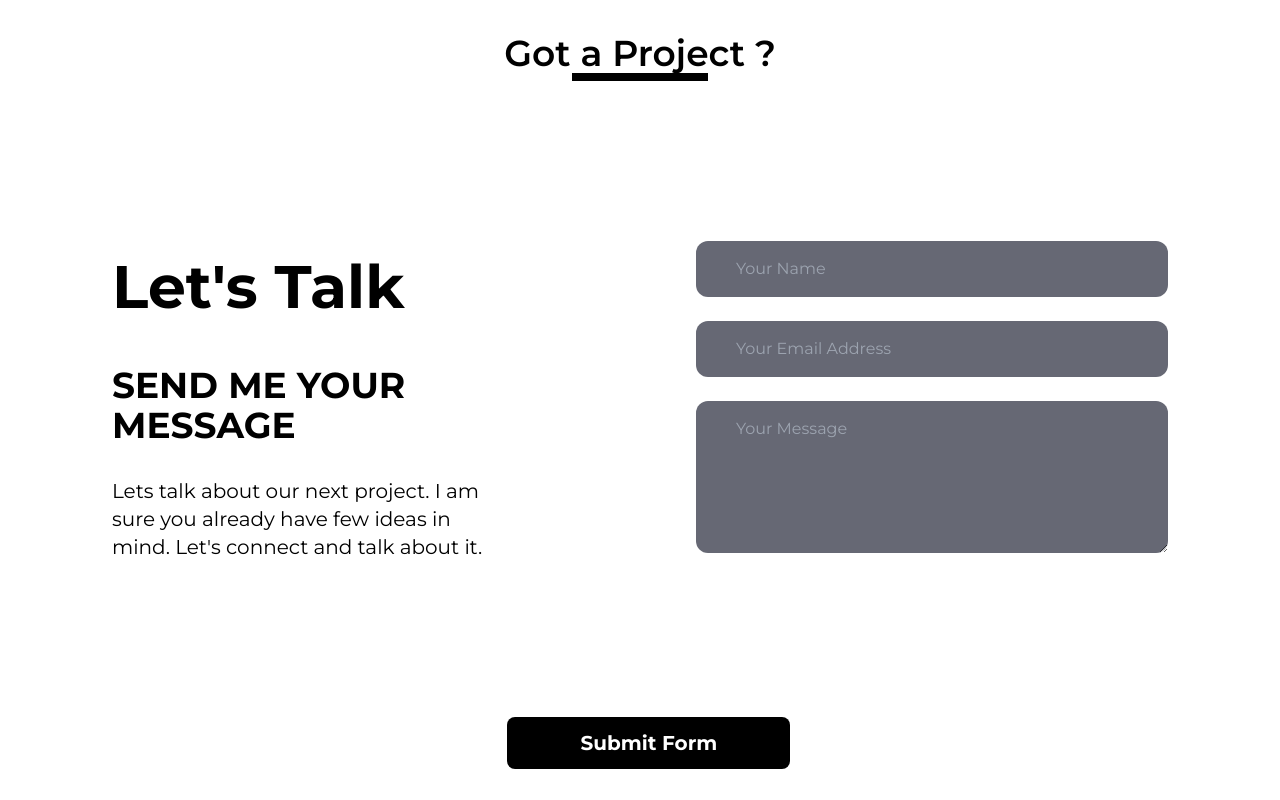
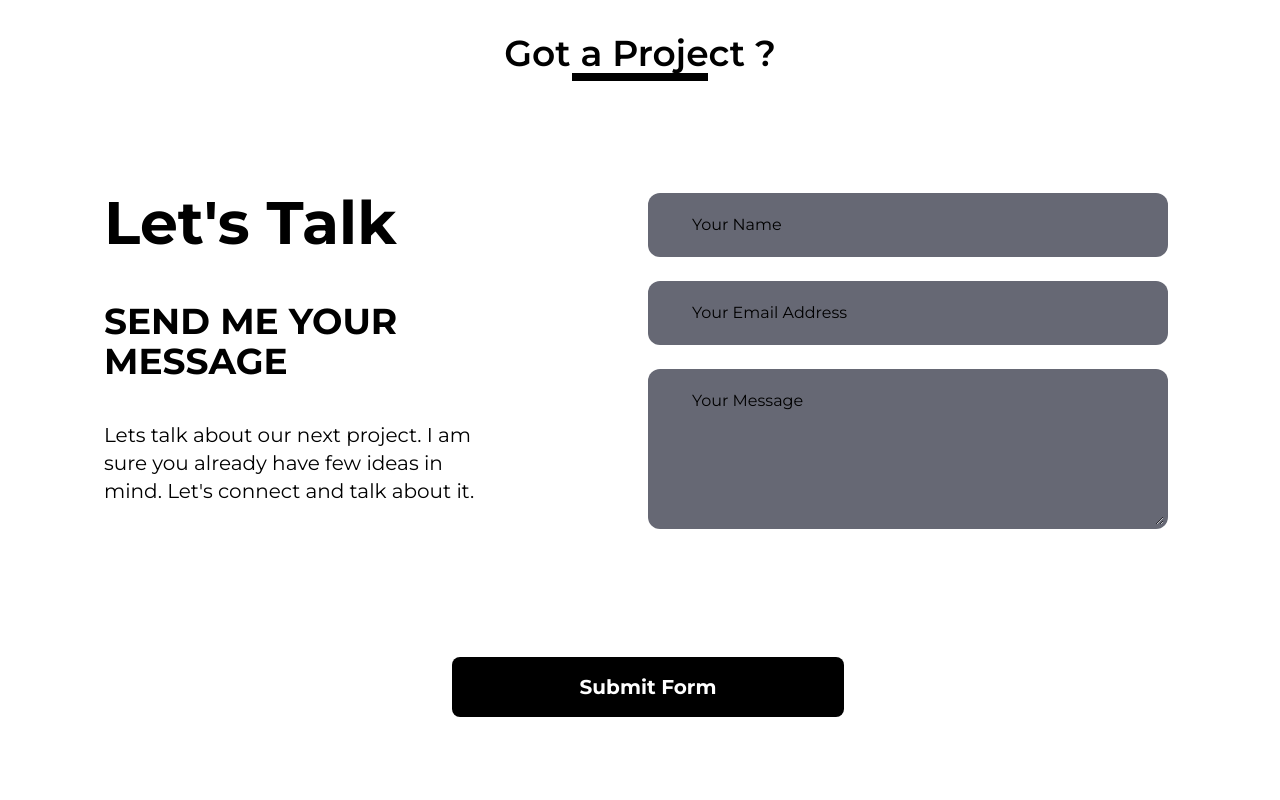
Before and after one commit to codegiyu/portfolio-stanley, a Next.js app: page / in a window 1280 px wide. Shown: the part 1540-2340 px from the top of the page. Built offline with nearby package versions, Linux system fonts and the light colour scheme.

Commit message:
added functionality to the form

```diff
--- /dev/null
+++ b/components/Alert.jsx
@@ -0,0 +1,38 @@
+import React from "react";
+import { useEffect } from "react";
+
+
+const Alert = (props) => {
+    const {alert, setAlert } = props.alertProps;
+
+    let background = alert.type === "error" ? "bg-red" : "bg-green"
+
+    const handleCancelAlert = () => {
+        setAlert({message: "", type: null})
+    }
+
+    useEffect(() => {
+        if(alert.type !== null){
+            setTimeout(() => {
+                setAlert({message: "", type: null})
+            }, 5000)
+        }
+    }, [alert.type])
+
+    if(alert.type == null){
+        return <></>
+    }
+
+    return (
+        <div className="w-[90%] md:w-[500px] fixed top-[80px] left-[50%] -translate-x-[50%]">
+            <div className={`w-full px-4 py-2 flex gap-6 items-center justify-between ${background} text-white font-inter rounded-md`}>
+                <p className="text-white">{ alert.message }</p>
+                <button onClick={ handleCancelAlert } className="font-semibold text-sm bg-transparent outline-none border-none active:scale-95">
+                    x
+                </button>
+            </div>
+        </div>
+    )
+}
+
+export default Alert
--- a/components/ContactSection.jsx
+++ b/components/ContactSection.jsx
@@ -1,58 +1,140 @@
-import { useRef, useState } from "react"
+import { useState } from "react"
+import helpers from "../helpers";
+import Alert from "./Alert";
 
-const initialFormValues = {
-    name : "",
-    message: "",
-    // email:""
-}
 
 const ContactSection = () => {
+    const initialFormValues = {
+        name : "",
+        message: "",
+        email:""
+    };
+
+    // state to set the alert on the form
+    const[alert, setAlert] = useState({message:"", type:null});
+
+    const [isSubmitting, setIsSubmitting] =  useState(false);
 
     // using use state method to store the values from the input
     const [formValues, setFormValues]= useState(initialFormValues);
 
-    const emailRef = useRef(null);
+    // checking Form error values
+
+    const [formErrorValues, setFormErrorValues] = useState(initialFormValues);
+
+    // Function to handle blur on inputs errors
+
+    const handleBlur = (e) =>{
+        let type = e.target.type, name = e.target.name, value = e.target.value;
+        try {
+            if (value) {
+                if (type === "email") {
+                    if (!/(([^<>()[\]\\.,;:\s@"]+(\.[^<>()[\]\\.,;:\s@"]+)*)|(".+"))@[*[a-zA-Z0-9-]+\.[a-zA-Z0-9-.]+]*/.test(value)) {
+                        throw new Error("Invalid Email Address")
+                    }
+                } else if (name === "name") {
+                    if (!/^[a-z\-\.]{2,}( [a-z\-\.]{2,})*$/i.test(value.trim())) throw new Error("Invalid Name")
+                } else if (name === "message") {
+                    if (!/^(?=.*[A-Za-z]).{2,}$/i.test(value.trim())) throw new Error("Invalid Message")
+                }
+            }
+
+            setFormErrorValues((prevState) => {
+                return { ...prevState, [name]: "" }
+            })
+
+        } catch (err) {
+
+            setFormErrorValues((prevState) => {
+                return { ...prevState, [name]: err.message }
+            })
+        }
+
+    }
+
+    // const emailRef = useRef(null);
 
     const handleInputChange = (e) => {
+        let type = e.target.type, name = e.target.name, value = e.target.value;
         // update form values on any change
         setFormValues((prevState) =>{
-            return {...prevState, [e.target.name]: e.target.value}
+            return {...prevState, [name]: value}
         })
+    }
 
-    }
-    console.log(emailRef.current?.value)
-    const handleFormSubmit = (e) =>{
+
+    const handleFormSubmit = async (e) =>{
         e.preventDefault();
-        console.log(formValues, emailRef.current?.value);
+        console.log(formValues);
+        if(helpers.allFieldsAreErrorFree(formErrorValues)){
+            try {
+                setIsSubmitting(true);
+                const response = await fetch("/api/contact", {
+                    method: "POST",
+                    body: JSON.stringify(formValues),
+                    headers: {
+                        'Accept': 'application/json, text/plain, */*',
+                        "Content-Type": "application/json"
+                    }
+                })
+                setIsSubmitting(false);
+                if(response.status === 200){
+                    const responseBody = await response.text();
+                    const readAbleResponse = JSON.parse(responseBody);
+                    setAlert({message:"Message sent Successfully", type: 'success'})
+                    console.log(readAbleResponse);
+                    setFormValues(initialFormValues);
+
+                }else{
+                    throw new Error (response.statusText)
+                }
+            } catch (error) {
+                setAlert({message:error.message, type:'error'});
+            }
+
+        }else{
+            setAlert({message:'Please resolve all input fields', type:'error'});
+        }
+
     }
     return (
         <div className="relative flex flex-col bg-transparent px-4 py-8 lg:py-24 sm:px-8 md:px-16 lg:px-[2.5rem] font-montserrat">
+                  {/* Got a project */}
             <div className="mx-auto px-2 mb-[40px] w-sm md:w-md">
                 <h2 className="font-semibold text-4xl text-center">Got a Project ?</h2>
                 <hr className="mx-auto border-4 border-solid border-[#000] w-[50%]"/>
             </div>
 
+           <Alert alertProps={{alert, setAlert}} />
+
            {/* Form Container */}
-            <form onSubmit={handleFormSubmit} className="flex flex-col space-y-6 py-2 md:px-16 md:py-10 items-start md:flex-row md:justify-between md:items-center md:space-x-24 md:space-y-0 w-full">
-                {/* Message Conatiner */}
-                <div className="flex flex-col items-start px-2 md:py-8 space-y-12 text-left md:space-y-26 w-[100%] md:w-[50%]">
-                    <h2 className="font-extrabold text-5xl md:text-6xl">Let's Talk</h2>
-                    <div>
-                        <h2 className="max-w-sm font-bold text-3xl md:text-4xl mb-8">SEND ME YOUR MESSAGE</h2>
-                        <p className="text-l md:text-xl max-w-sm">Lets talk about our next project. I am sure you already have few ideas in mind. Let's connect and talk about it.</p>
+            <form onSubmit={handleFormSubmit} className="flex flex-col md:px-16 md:py-10 md:justify-between md:items-center md:space-x-24 md:space-y-0">
+                <div className="flex flex-col md:flex-row w-full md:mb-24 md:py-8">
+                    {/* Message Conatiner -left items */}
+                    <div className="md:w-[50%]">
+                        <h1 className="font-extrabold text-5xl mb-12 md:text-6xl">Let's Talk</h1>
+                        <h2 className="max-w-sm font-bold text-3xl md:text-4xl mb-8 md:mb-10">SEND ME YOUR MESSAGE</h2>
+                        <p className="md:leading-7 text-l md:text-xl max-w-sm">Lets talk about our next project. I am sure you already have few ideas in mind. Let's connect and talk about it.</p>
+                    </div>
+
+                    {/* Input container */}
+                    <div className="flex flex-col space-y-6 items-center w-[100%] md:w-[50%] px-2 py-8 md:py-0 text-white">
+                            {/* Input section */}
+                        <input type="text" onChange={handleInputChange} onBlur={handleBlur} id="name" name="name" value={formValues.name} className={`w-[100%] px-10 py-4 rounded-xl focus:outline-none bg-grey border-4 placeholder:text-black ${formErrorValues.name ? "border-red" : "border-transparent"}`} placeholder="Your Name" required/>
+
+                        <input type="email" onChange={handleInputChange} onBlur={handleBlur} value={formValues.email} id="email" name="email" className={`w-[100%] px-10 py-4 rounded-xl focus:outline-none bg-grey placeholder:text-black border-4  ${formErrorValues.email ? "border-red" : "border-transparent"}`} placeholder="Your Email Address" required/>
+
+                        <textarea onChange={handleInputChange} onBlur={handleBlur} className={`bg-grey w-[100%] px-10 py-4 focus:outline-none rounded-xl placeholder:text-black border-4  ${formErrorValues.message ? "border-red" : "border-transparent"}`} name="message" rows={5} id="message" placeholder="Your Message" required value={formValues.message}
+                        >
+                        </textarea>
                     </div>
                 </div>
-                {/* Input container */}
-                <div className="flex flex-col space-y-6 items-center w-[100%] md:w-[50%] px-2 py-8 md:py-20">
-                    <input type="text" onChange={handleInputChange} id="name" name="name" value={formValues.name} className="w-[100%] px-10 py-4 rounded-xl focus:outline-none bg-grey" placeholder="Your Name" required/>
-                    <input type="email" onChange={handleInputChange} value={formValues.email} id="email" name="email" className="w-[100%] px-10 py-4 rounded-xl focus:outline-none bg-grey" placeholder="Your Email Address" required/>
-                    <textarea onChange={handleInputChange} className="bg-grey w-[100%] px-10 py-4 focus:outline-none rounded-xl" name="message" rows={5} id="message" placeholder="Your Message" required value={formValues.message}
-                    >
-                    </textarea>
-                    {/* Submit Button */}
-                    <div className="relative md:w-[60%]">
-                        <button type="submit" className="md:-bottom-48 md:right-[100%] md:absolute md:w-[100%] md:text-xl text-center font-bold text-white bg-[#000] px-8 py-3 rounded-lg">Submit Form</button>
-                    </div>
+
+                {/* Submit Button */}
+                <div className="mx-auto">
+                    <button type="submit" disabled={isSubmitting} className="md:mr-20 md:text-xl text-center font-bold text-white bg-[#000] px-8 py-3 md:py-4 md:px-32 rounded-lg md:self-center disabled:cursor-not-allowed">
+                        {isSubmitting ? "Submitting Form..." : "Submit Form"}
+                    </button>
                 </div>
             </form>
         </div>
--- /dev/null
+++ b/helpers/allFieldsAreErrorFree.js
@@ -0,0 +1,6 @@
+const allFieldsAreErrorFree = (obj) => {
+    const propValues = Object.values(obj);
+    return propValues.every(x => x.length === 0);
+}
+
+export default allFieldsAreErrorFree;
--- /dev/null
+++ b/helpers/index.js
@@ -0,0 +1,7 @@
+import allFieldsAreErrorFree from "./allFieldsAreErrorFree";
+
+const helpers = {
+    allFieldsAreErrorFree
+}
+
+export default helpers;
--- a/styles/styles.css
+++ b/styles/styles.css
@@ -573,12 +573,24 @@ video {
   position: static;
 }
 
+.fixed{
+  position: fixed;
+}
+
 .absolute{
   position: absolute;
 }
 
 .relative{
   position: relative;
+}
+
+.top-\[80px\]{
+  top: 80px;
+}
+
+.left-\[50\%\]{
+  left: 50%;
 }
 
 .top-\[220px\]{
@@ -725,6 +737,10 @@ video {
   width: 100%;
 }
 
+.w-\[90\%\]{
+  width: 90%;
+}
+
 .w-\[50\%\]{
   width: 50%;
 }
@@ -755,10 +771,6 @@ video {
 
 .w-\[80\%\]{
   width: 80%;
-}
-
-.w-\[90\%\]{
-  width: 90%;
 }
 
 .w-fit{
@@ -790,22 +802,6 @@ video {
   width: 1rem;
 }
 
-.w-\[\]{
-  width: ;
-}
-
-.w-\[70\]{
-  width: 70;
-}
-
-.w-\[70\%\]{
-  width: 70%;
-}
-
-.w-\[0\%\]{
-  width: 0%;
-}
-
 .max-w-sm{
   max-width: 24rem;
 }
@@ -826,6 +822,11 @@ video {
   transform-origin: bottom left;
 }
 
+.-translate-x-\[50\%\]{
+  --tw-translate-x: -50%;
+  transform: translate(var(--tw-translate-x), var(--tw-translate-y)) rotate(var(--tw-rotate)) skewX(var(--tw-skew-x)) skewY(var(--tw-skew-y)) scaleX(var(--tw-scale-x)) scaleY(var(--tw-scale-y));
+}
+
 .flex-col{
   flex-direction: column;
 }
@@ -836,10 +837,6 @@ video {
 
 .flex-nowrap{
   flex-wrap: nowrap;
-}
-
-.items-start{
-  align-items: flex-start;
 }
 
 .items-center{
@@ -904,12 +901,6 @@ video {
   margin-bottom: calc(1.5rem * var(--tw-space-y-reverse));
 }
 
-.space-y-12 > :not([hidden]) ~ :not([hidden]){
-  --tw-space-y-reverse: 0;
-  margin-top: calc(3rem * calc(1 - var(--tw-space-y-reverse)));
-  margin-bottom: calc(3rem * var(--tw-space-y-reverse));
-}
-
 .overflow-hidden{
   overflow: hidden;
 }
@@ -926,6 +917,10 @@ video {
   border-radius: 10px;
 }
 
+.rounded-md{
+  border-radius: 0.375rem;
+}
+
 .rounded-xl{
   border-radius: 0.75rem;
 }
@@ -952,6 +947,10 @@ video {
 
 .border-solid{
   border-style: solid;
+}
+
+.border-none{
+  border-style: none;
 }
 
 .border-\[\#000\]{
@@ -959,6 +958,15 @@ video {
   border-color: rgb(0 0 0 / var(--tw-border-opacity));
 }
 
+.border-red{
+  --tw-border-opacity: 1;
+  border-color: rgb(228 95 95 / var(--tw-border-opacity));
+}
+
+.border-transparent{
+  border-color: transparent;
+}
+
 .bg-black{
   --tw-bg-opacity: 1;
   background-color: rgb(0 0 0 / var(--tw-bg-opacity));
@@ -974,6 +982,16 @@ video {
   background-color: rgb(255 255 255 / var(--tw-bg-opacity));
 }
 
+.bg-red{
+  --tw-bg-opacity: 1;
+  background-color: rgb(228 95 95 / var(--tw-bg-opacity));
+}
+
+.bg-green{
+  --tw-bg-opacity: 1;
+  background-color: rgb(4 255 34 / var(--tw-bg-opacity));
+}
+
 .bg-transparent{
   background-color: transparent;
 }
@@ -1038,6 +1056,11 @@ video {
   padding-right: 60px;
 }
 
+.py-2{
+  padding-top: 0.5rem;
+  padding-bottom: 0.5rem;
+}
+
 .py-8{
   padding-top: 2rem;
   padding-bottom: 2rem;
@@ -1048,11 +1071,6 @@ video {
   padding-right: 0.5rem;
 }
 
-.py-2{
-  padding-top: 0.5rem;
-  padding-bottom: 0.5rem;
-}
-
 .px-10{
   padding-left: 2.5rem;
   padding-right: 2.5rem;
@@ -1099,10 +1117,6 @@ video {
   padding-bottom: 200px;
 }
 
-.text-left{
-  text-align: left;
-}
-
 .text-center{
   text-align: center;
 }
@@ -1137,6 +1151,11 @@ video {
   font-size: 20px;
 }
 
+.text-sm{
+  font-size: 0.875rem;
+  line-height: 1.25rem;
+}
+
 .text-4xl{
   font-size: 2.25rem;
   line-height: 2.5rem;
@@ -1165,11 +1184,6 @@ video {
   font-size: 40px;
 }
 
-.text-sm{
-  font-size: 0.875rem;
-  line-height: 1.25rem;
-}
-
 .text-\[44px\]{
   font-size: 44px;
 }
@@ -1254,6 +1268,11 @@ video {
 .outline-none{
   outline: 2px solid transparent;
   outline-offset: 2px;
+}
+
+.blur{
+  --tw-blur: blur(8px);
+  filter: var(--tw-blur) var(--tw-brightness) var(--tw-contrast) var(--tw-grayscale) var(--tw-hue-rotate) var(--tw-invert) var(--tw-saturate) var(--tw-sepia) var(--tw-drop-shadow);
 }
 
 .blur-\[32vw\]{
@@ -1285,6 +1304,16 @@ video {
   color: rgb(250 250 250 / var(--tw-text-opacity));
 }
 
+.placeholder\:text-black::-moz-placeholder{
+  --tw-text-opacity: 1;
+  color: rgb(0 0 0 / var(--tw-text-opacity));
+}
+
+.placeholder\:text-black::placeholder{
+  --tw-text-opacity: 1;
+  color: rgb(0 0 0 / var(--tw-text-opacity));
+}
+
 .hover\:text-blue:hover{
   --tw-text-opacity: 1;
   color: rgb(58 110 241 / var(--tw-text-opacity));
@@ -1314,6 +1343,16 @@ video {
   outline-offset: 2px;
 }
 
+.active\:scale-95:active{
+  --tw-scale-x: .95;
+  --tw-scale-y: .95;
+  transform: translate(var(--tw-translate-x), var(--tw-translate-y)) rotate(var(--tw-rotate)) skewX(var(--tw-skew-x)) skewY(var(--tw-skew-y)) scaleX(var(--tw-scale-x)) scaleY(var(--tw-scale-y));
+}
+
+.disabled\:cursor-not-allowed:disabled{
+  cursor: not-allowed;
+}
+
 @media (min-width: 425px){
   .sm\:h-\[10\%\]{
     height: 10%;
@@ -1326,181 +1365,40 @@ video {
 }
 
 @media (min-width: 768px){
-  .md\:absolute{
-    position: absolute;
-  }
-
-  @media (min-width: 768px){
-    .md\:md\:absolute{
-      position: absolute;
-    }
-  }
-
-  .md\:-bottom-4{
-    bottom: -1rem;
-  }
-
-  .md\:-bottom-8{
-    bottom: -2rem;
-  }
-
-  .md\:-bottom-48{
-    bottom: -12rem;
-  }
-
-  .md\:-bottom-36{
-    bottom: -9rem;
-  }
-
-  .md\:-left-16{
-    left: -4rem;
-  }
-
-  .md\:-left-48{
-    left: -12rem;
-  }
-
-  .md\:left-48{
-    left: 12rem;
-  }
-
-  .md\:right-48{
-    right: 12rem;
-  }
-
-  .md\:right-56{
-    right: 14rem;
-  }
-
-  .md\:right-1\/2{
-    right: 50%;
-  }
-
-  .md\:-left-24{
-    left: -6rem;
-  }
-
-  .md\:left-24{
-    left: 6rem;
-  }
-
-  .md\:right-1\/3{
-    right: 33.333333%;
-  }
-
-  .md\:right-\[\]{
-    right: ;
-  }
-
-  .md\:right-\[60\%\]{
-    right: 60%;
-  }
-
-  .md\:right-\[80\%\]{
-    right: 80%;
-  }
-
-  .md\:right-\[100\%\]{
-    right: 100%;
-  }
-
-  .md\:right-\[180\%\]{
-    right: 180%;
-  }
-
-  .md\:-right-\[180\%\]{
-    right: -180%;
-  }
-
-  .md\:right-\[160\%\]{
-    right: 160%;
-  }
-
-  .md\:right-\[10\%\]{
-    right: 10%;
-  }
-
-  .md\:right-\[140\%\]{
-    right: 140%;
-  }
-
-  .md\:right-\[130\%\]{
-    right: 130%;
-  }
-
-  .md\:right-\[120\%\]{
-    right: 120%;
-  }
-
-  .md\:right-\[110\%\]{
-    right: 110%;
-  }
-
-  .md\:mx-auto{
-    margin-left: auto;
-    margin-right: auto;
+  .md\:mb-24{
+    margin-bottom: 6rem;
+  }
+
+  .md\:mb-10{
+    margin-bottom: 2.5rem;
+  }
+
+  .md\:mr-20{
+    margin-right: 5rem;
   }
 
   .md\:mb-16{
     margin-bottom: 4rem;
   }
 
-  .md\:flex{
-    display: flex;
-  }
-
   .md\:w-4\/5{
     width: 80%;
   }
 
+  .md\:w-\[500px\]{
+    width: 500px;
+  }
+
   .md\:w-\[50\%\]{
     width: 50%;
   }
 
-  .md\:w-\[1\]{
-    width: 1;
-  }
-
-  .md\:w-\[100\%\]{
-    width: 100%;
-  }
-
-  .md\:w-\[100\]{
-    width: 100;
-  }
-
-  @media (min-width: 768px){
-    .md\:md\:w-\[100\%\]{
-      width: 100%;
-    }
-  }
-
-  .md\:w-\[70\%\]{
-    width: 70%;
-  }
-
-  .md\:w-\[60\%\]{
-    width: 60%;
-  }
-
-  .md\:w-\[0\%\]{
-    width: 0%;
-  }
-
   .md\:flex-row{
     flex-direction: row;
   }
 
-  .md\:flex-col{
-    flex-direction: column;
-  }
-
   .md\:items-center{
     align-items: center;
-  }
-
-  .md\:justify-center{
-    justify-content: center;
   }
 
   .md\:justify-between{
@@ -1519,14 +1417,8 @@ video {
     margin-bottom: calc(0px * var(--tw-space-y-reverse));
   }
 
-  .md\:space-y-28 > :not([hidden]) ~ :not([hidden]){
-    --tw-space-y-reverse: 0;
-    margin-top: calc(7rem * calc(1 - var(--tw-space-y-reverse)));
-    margin-bottom: calc(7rem * var(--tw-space-y-reverse));
-  }
-
-  .md\:border-4{
-    border-width: 4px;
+  .md\:self-center{
+    align-self: center;
   }
 
   .md\:px-16{
@@ -1534,14 +1426,19 @@ video {
     padding-right: 4rem;
   }
 
-  .md\:py-20{
-    padding-top: 5rem;
-    padding-bottom: 5rem;
-  }
-
-  .md\:py-6{
-    padding-top: 1.5rem;
-    padding-bottom: 1.5rem;
+  .md\:py-10{
+    padding-top: 2.5rem;
+    padding-bottom: 2.5rem;
+  }
+
+  .md\:py-8{
+    padding-top: 2rem;
+    padding-bottom: 2rem;
+  }
+
+  .md\:py-0{
+    padding-top: 0px;
+    padding-bottom: 0px;
   }
 
   .md\:py-4{
@@ -1549,63 +1446,9 @@ video {
     padding-bottom: 1rem;
   }
 
-  .md\:py-8{
-    padding-top: 2rem;
-    padding-bottom: 2rem;
-  }
-
-  .md\:px-12{
-    padding-left: 3rem;
-    padding-right: 3rem;
-  }
-
-  .md\:px-8{
-    padding-left: 2rem;
-    padding-right: 2rem;
-  }
-
-  .md\:px-24{
-    padding-left: 6rem;
-    padding-right: 6rem;
-  }
-
-  .md\:py-2{
-    padding-top: 0.5rem;
-    padding-bottom: 0.5rem;
-  }
-
-  .md\:px-1{
-    padding-left: 0.25rem;
-    padding-right: 0.25rem;
-  }
-
-  .md\:py-1{
-    padding-top: 0.25rem;
-    padding-bottom: 0.25rem;
-  }
-
-  .md\:py-16{
-    padding-top: 4rem;
-    padding-bottom: 4rem;
-  }
-
-  .md\:py-10{
-    padding-top: 2.5rem;
-    padding-bottom: 2.5rem;
-  }
-
-  .md\:py-12{
-    padding-top: 3rem;
-    padding-bottom: 3rem;
-  }
-
-  .md\:py-3{
-    padding-top: 0.75rem;
-    padding-bottom: 0.75rem;
-  }
-
-  .md\:text-center{
-    text-align: center;
+  .md\:px-32{
+    padding-left: 8rem;
+    padding-right: 8rem;
   }
 
   .md\:text-\[70px\]{
@@ -1631,8 +1474,7 @@ video {
     line-height: 1.75rem;
   }
 
-  .md\:text-lg{
-    font-size: 1.125rem;
+  .md\:leading-7{
     line-height: 1.75rem;
   }
 }
@@ -1725,26 +1567,16 @@ video {
     padding-bottom: 1.75rem;
   }
 
+  .lg\:py-24{
+    padding-top: 6rem;
+    padding-bottom: 6rem;
+  }
+
   .lg\:py-16{
     padding-top: 4rem;
     padding-bottom: 4rem;
   }
 
-  .lg\:py-20{
-    padding-top: 5rem;
-    padding-bottom: 5rem;
-  }
-
-  .lg\:py-24{
-    padding-top: 6rem;
-    padding-bottom: 6rem;
-  }
-
-  .lg\:py-12{
-    padding-top: 3rem;
-    padding-bottom: 3rem;
-  }
-
   .lg\:text-\[40px\]{
     font-size: 40px;
   }
```
Also changed, not shown: pages/api/contact.js (+4 -4 lines), tailwind.config.js (+18 -15 lines).
